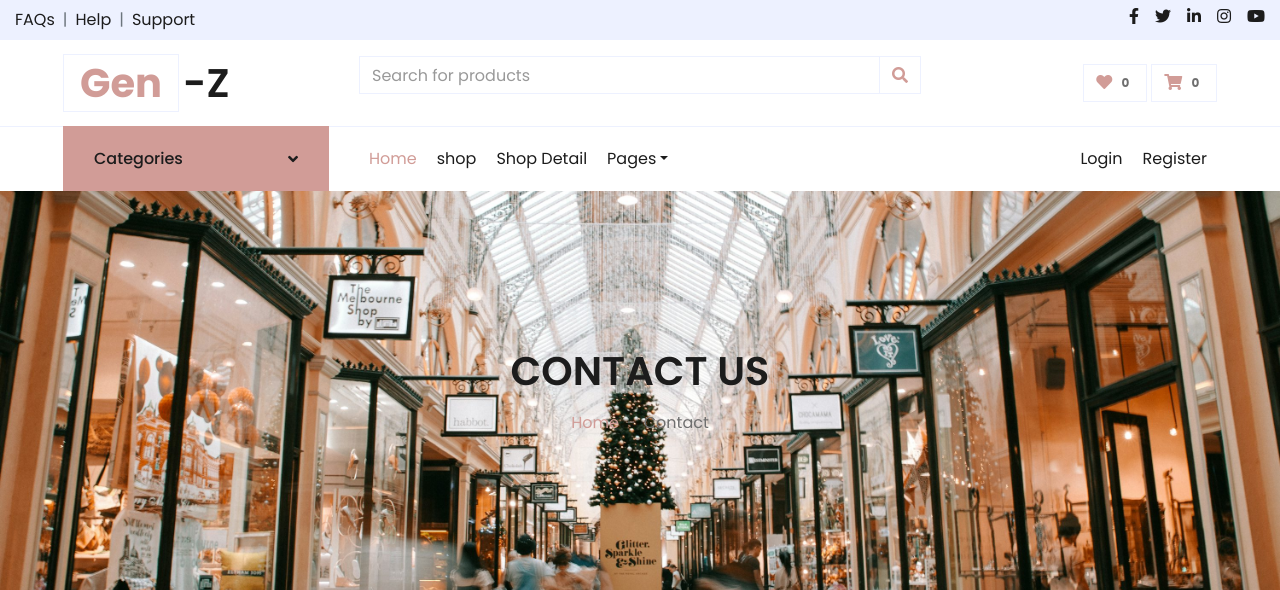
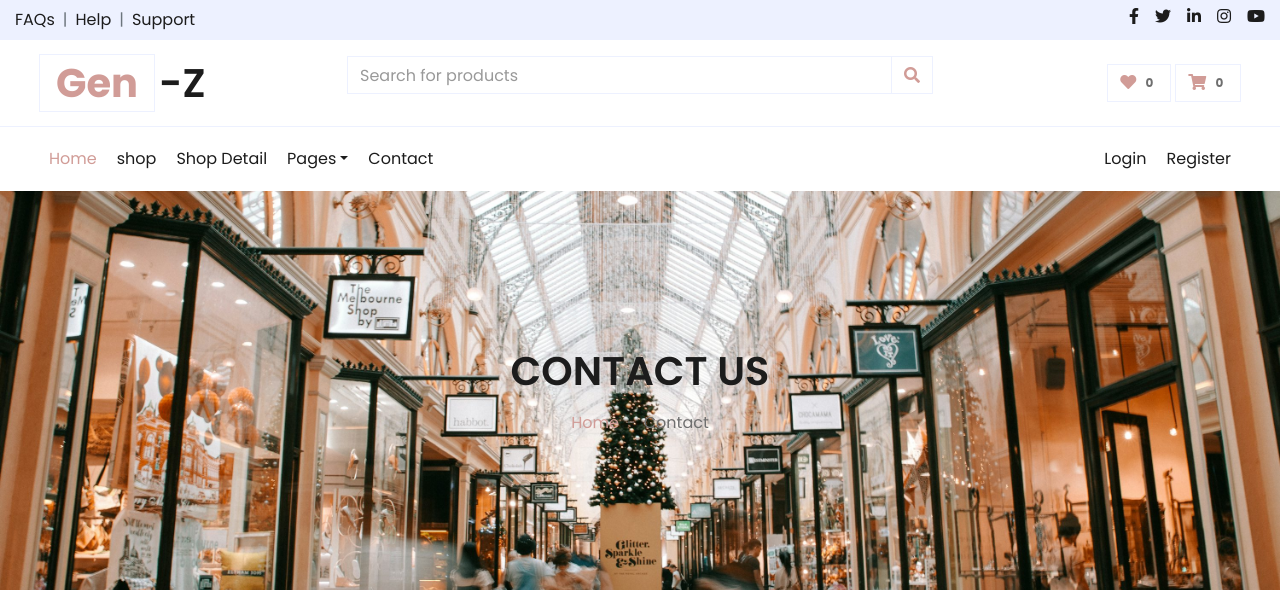
Before and after one commit to sumitkumar74604/Function_hub, a Django app: page /contact/ in a window 1280 px wide. Shown: the top 590 px of the page. Run offline with Django 4.2, Linux system fonts and the light colour scheme; some libraries are stand-ins or nearby versions.

Commit message:
Title: Function_hub/templates/contact.html Description: Modify contact interface

```diff
--- a/Function_hub/templates/contact.html
+++ b/Function_hub/templates/contact.html
@@ -62,7 +62,7 @@
                 </div>
             </div>
         </div>
-        <div class="row align-items-center py-3 px-xl-5">
+        <div class="row align-items-center py-3 px-xl-4">
             <div class="col-lg-3 d-none d-lg-block">
                 <a href="" class="text-decoration-none">
                     <h1 class="m-0 display-5 font-weight-semi-bold"><span class="text-primary font-weight-bold border px-3 mr-1">Gen</span>-Z</h1>
@@ -97,45 +97,15 @@
 
     <!-- Navbar Start -->
     <div class="container-fluid">
-        <div class="row border-top px-xl-5">
-            <div class="col-lg-3 d-none d-lg-block">
-                <a class="btn shadow-none d-flex align-items-center justify-content-between bg-primary text-white w-100" data-toggle="collapse" href="#navbar-vertical" style="height: 65px; margin-top: -1px; padding: 0 30px;">
-                    <h6 class="m-0">Categories</h6>
-                    <i class="fa fa-angle-down text-dark"></i>
-                </a>
-                <nav class="collapse position-absolute navbar navbar-vertical navbar-light align-items-start p-0 border border-top-0 border-bottom-0 bg-light" id="navbar-vertical" style="width: calc(100% - 30px); z-index: 1;">
-                    <div class="navbar-nav w-100 overflow-hidden" style="height: 410px">
-                        <div class="nav-item dropdown">
-                            <a href="#" class="nav-link" data-toggle="dropdown">Dresses <i class="fa fa-angle-down float-right mt-1"></i></a>
-                            <div class="dropdown-menu position-absolute bg-secondary border-0 rounded-0 w-100 m-0">
-                                <a href="" class="dropdown-item">Men's Dresses</a>
-                                <a href="" class="dropdown-item">Women's Dresses</a>
-                                <a href="" class="dropdown-item">Baby's Dresses</a>
+        <div class="row border-top px-xl-4">
+            <div class="col-lg-0 d-none d-lg-block">
             </div>
-                        </div>
-                        <a href="" class="nav-item nav-link">Shirts</a>
-                        <a href="" class="nav-item nav-link">Jeans</a>
-                        <a href="" class="nav-item nav-link">Swimwear</a>
-                        <a href="" class="nav-item nav-link">Sleepwear</a>
-                        <a href="" class="nav-item nav-link">Sportswear</a>
-                        <a href="" class="nav-item nav-link">Jumpsuits</a>
-                        <a href="" class="nav-item nav-link">Blazers</a>
-                        <a href="" class="nav-item nav-link">Jackets</a>
-                        <a href="" class="nav-item nav-link">Shoes</a>
-                    </div>
-                </nav>
-            </div>
-            <div class="col-lg-9">
+            <div class="col-lg-12">
                 <nav class="navbar navbar-expand-lg bg-light navbar-light py-3 py-lg-0 px-0">
-                    <a href="" class="text-decoration-none d-block d-lg-none">
-                        <h1 class="m-0 display-5 font-weight-semi-bold"><span class="text-primary font-weight-bold border px-3 mr-1">E</span>Shopper</h1>
-                    </a>
-                    <button type="button" class="navbar-toggler" data-toggle="collapse" data-target="#navbarCollapse">
-                        <span class="navbar-toggler-icon"></span>
-                    </button>
+
                     <div class="collapse navbar-collapse justify-content-between" id="navbarCollapse">
                         <div class="navbar-nav mr-auto py-0">
-                            <a href="{{curl}}/" class="nav-item nav-link active">Home</a>
+                            <a href="{{curl}}" class="nav-item nav-link active">Home</a>
                             <a href="{{curl}}/shop" class="nav-item nav-link">shop</a>
                             <a href="{{curl}}/details" class="nav-item nav-link">Shop Detail</a>
                             <div class="nav-item dropdown">
@@ -145,7 +115,7 @@
                                     <a href="{{curl}}/checkout" class="dropdown-item">Checkout</a>
                                 </div>
                             </div>
-                            {% comment %} <a href="contact{{curl}}/" class="nav-item nav-link">Contact</a> {% endcomment %}
+                            <a href="{{curl}}/contact" class="nav-item nav-link">Contact</a>
                         </div>
                         <div class="navbar-nav ml-auto py-0">
                             <a href="{{curl}}/Login" class="nav-item nav-link">Login</a>
@@ -182,35 +152,41 @@
         <div class="col-lg-7 mb-5">
             <div class="contact-form">
                 <div id="success"></div>
-                    <form name="sentMessage" id="contactForm" novalidate="novalidate">
+                <!-- Display messages -->
+                {% if msg %}
+                    <div class="alert alert-info">{{ msg }}</div>
+                {% endif %}
+                <form method="post" action="{% url 'contact' %}">
+                    {% csrf_token %}
                     <div class="control-group">
-                            <input type="text" class="form-control" id="name" placeholder="Your Name"
+                        <input type="text" class="form-control" id="Contact_name" name="Contact_name" placeholder="Your Name"
                             required="required" data-validation-required-message="Please enter your name" />
                         <p class="help-block text-danger"></p>
                     </div>
                     <div class="control-group">
-                            <input type="email" class="form-control" id="email" placeholder="Your Email"
+                        <input type="email" class="form-control" id="Contact_email" name="Contact_email" placeholder="Your Email"
                             required="required" data-validation-required-message="Please enter your email" />
                         <p class="help-block text-danger"></p>
                     </div>
                     <div class="control-group">
-                            <input type="text" class="form-control" id="subject" placeholder="Subject"
+                        <input type="text" class="form-control" id="Contact_subject" name="Contact_subject" placeholder="Subject"
                             required="required" data-validation-required-message="Please enter a subject" />
                         <p class="help-block text-danger"></p>
                     </div>
                     <div class="control-group">
-                            <textarea class="form-control" rows="6" id="message" placeholder="Message"
-                                required="required"
-                                data-validation-required-message="Please enter your message"></textarea>
+                        <textarea class="form-control" rows="6" id="Contact_message" name="Contact_message" placeholder="Message"
+                            required="required" data-validation-required-message="Please enter your message"></textarea>
                         <p class="help-block text-danger"></p>
                     </div>
                     <div>
-                            <button class="btn btn-primary py-2 px-4" type="submit" id="sendMessageButton">Send
-                                Message</button>
+                        <button class="btn btn-primary py-2 px-4" type="submit" id="sendMessageButton">Send Message</button>
                     </div>
                 </form>
             </div>
         </div>
+
+<!-- Contact End -->
+
             <div class="col-lg-5 mb-5">
                 <h5 class="font-weight-semi-bold mb-3">Get In Touch</h5>
                 <p>Justo sed diam ut sed amet duo amet lorem amet stet sea ipsum, sed duo amet et. Est elitr dolor elitr erat sit sit. Dolor diam et erat clita ipsum justo sed.</p>
@@ -229,7 +205,8 @@
             </div>
         </div>
     </div>
-    <!-- Contact End -->
+</div>
+
 
 
     <!-- Footer Start -->
```
Lines whose indentation alone changed are shown as unchanged.
